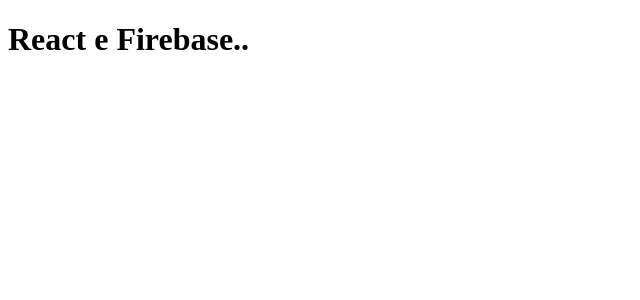
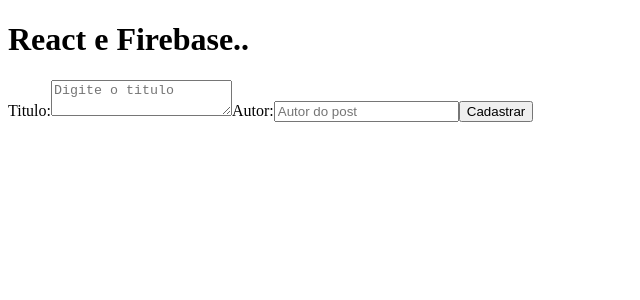
Before and after one commit to Camilla126/Lista_De_Tarefas, a React (Create React App) app: page / in a window 1280 px wide. Shown: the top 300 px of the page, without its empty margins (0-640 px from the left). Built offline with nearby package versions, Linux system fonts and the light colour scheme.

Commit message:
Usando database

```diff
--- a/src/App.jsx
+++ b/src/App.jsx
@@ -2,9 +2,31 @@
 
 
 function App() {
+
+function handleAdd(){
+  alert('TESTE')
+}
+
   return (
     <div >
     <h1>  React e Firebase..</h1>
+
+    <div>
+      <label>Titulo:</label>
+      <textarea
+      type="text"
+      placeholder="Digite o titulo"
+      />
+
+      <label>Autor:</label>
+      <input
+      type="text"
+      placeholder="Autor do post"
+      />
+
+      <button onClick={handleAdd}>Cadastrar</button>
+
+    </div>
     </div>
   );
 }
```
